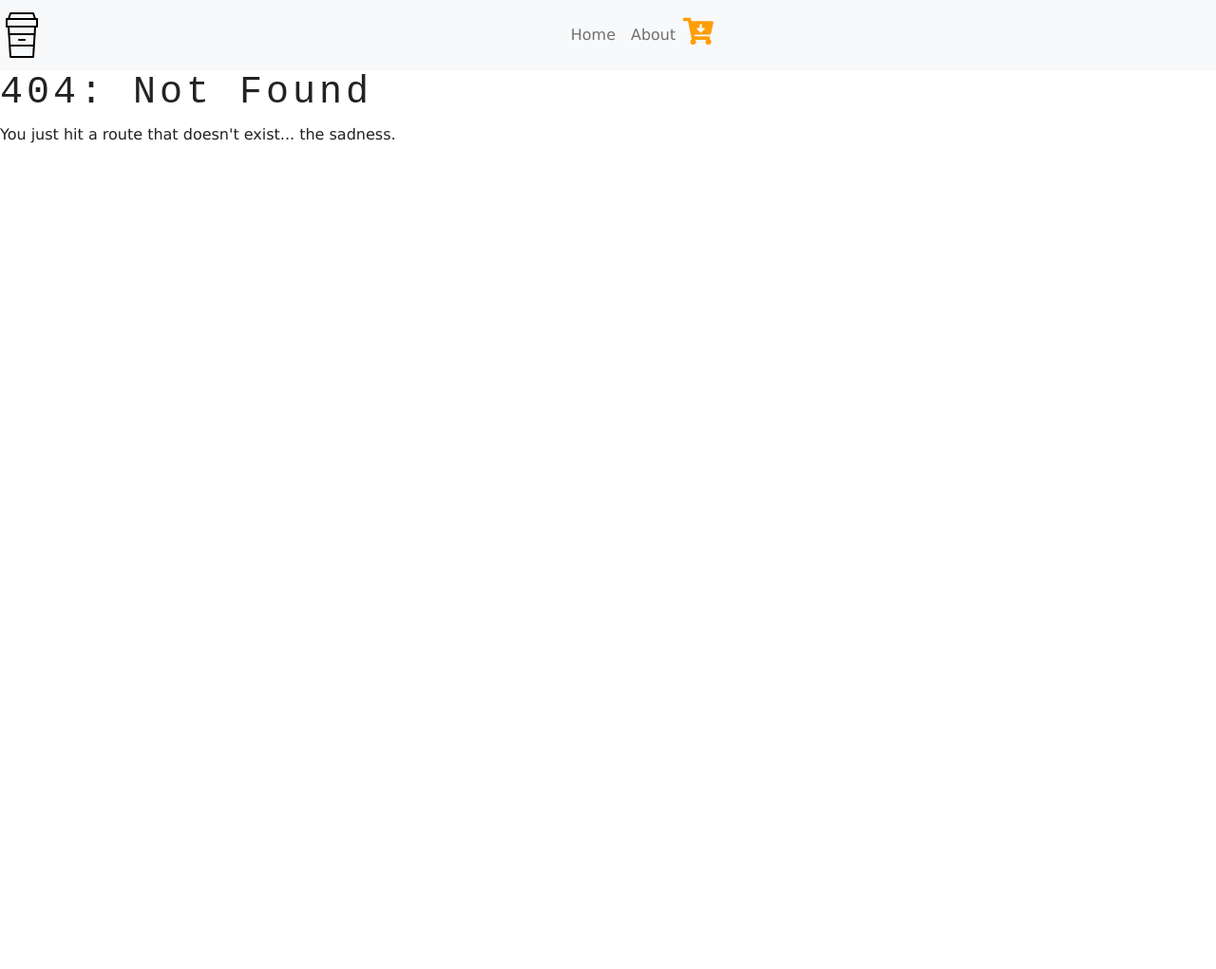
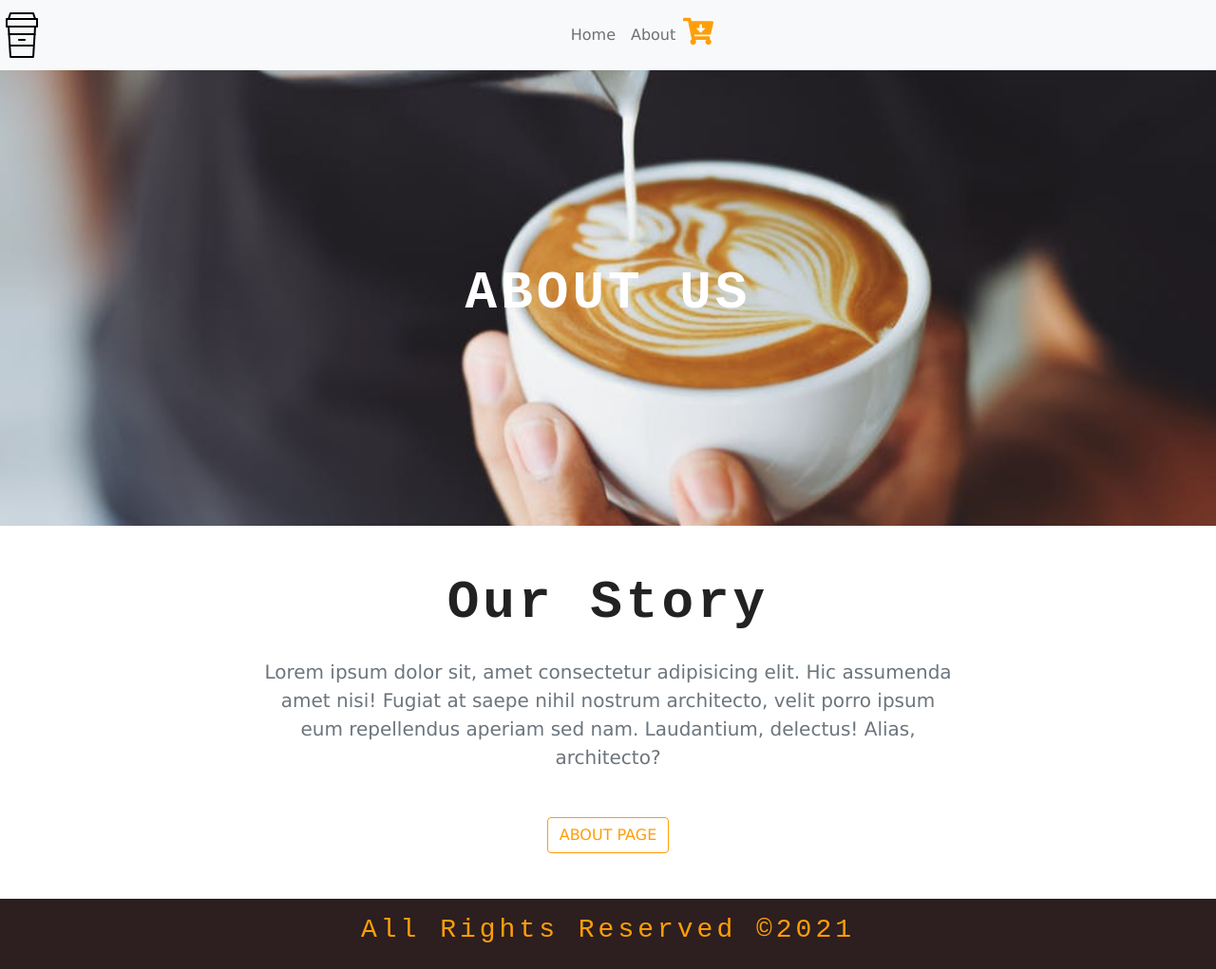
Before and after one commit to adriasala12/gatsby-coffee-website, a Gatsby site: page /about in a window 1280 px wide. Before the commit this address had no page. Shown: the whole page at 95% size. Before the commit the page ends 800 px from the top, so only its background shows below. Built offline with nearby package versions, Linux system fonts and the light colour scheme; Gatsby itself is replaced by a stand-in of ours.

Commit message:
Added footer, title, info, about page, background and contentful config

```diff
--- a/gatsby-config.js
+++ b/gatsby-config.js
@@ -1,3 +1,6 @@
+require("dotenv").config({
+  path: `.env.${process.env.NODE_ENV}`,
+})
 module.exports = {
   siteMetadata: {
     title: `Coffee Shop`,
@@ -36,7 +39,15 @@ module.exports = {
       resolve: "@rhysforyou/gatsby-plugin-safari-site-icon",
       options: {
         icon: "./src/images/logo.svg",
-      }
+      },
+    },
+    {
+      resolve: `gatsby-source-contentful`,
+      options: {
+        spaceId: process.env.CONTENTFUL_SPACE_ID,
+        // Learn about environment variables: https://gatsby.dev/env-vars
+        accessToken: process.env.CONTENTFUL_ACCESS_TOKEN,
+      },
     },
   ],
 }
--- a/package.json
+++ b/package.json
@@ -6,13 +6,14 @@
   "author": "Kyle Mathews <mathews.kyle@gmail.com>",
   "dependencies": {
     "@rhysforyou/gatsby-plugin-safari-site-icon": "^1.0.2",
-    "gatsby": "^2.30.3",
+    "gatsby": "^2.31.1",
     "gatsby-background-image": "^1.4.0",
     "gatsby-image": "^2.9.0",
     "gatsby-plugin-manifest": "^2.10.0",
     "gatsby-plugin-offline": "^3.8.0",
     "gatsby-plugin-react-helmet": "^3.8.0",
     "gatsby-plugin-sharp": "^2.12.2",
+    "gatsby-source-contentful": "^4.5.1",
     "gatsby-source-filesystem": "^2.9.1",
     "gatsby-transformer-sharp": "^2.10.1",
     "prop-types": "^15.7.2",
--- a/src/components/Globals/BackgroundSection.js
+++ b/src/components/Globals/BackgroundSection.js
@@ -7,7 +7,7 @@ export default function BackgroundSection({img, styleClass, title, children}) {
             className={styleClass}
             fluid={img}>
                 <h1 className="title text-white text-uppercase text-center
-                    display-4 font-weight-bold">
+                    display-4 fw-bold">
                         {title}
                 </h1>
                 {children}
--- /dev/null
+++ b/src/components/Globals/Footer.js
@@ -0,0 +1,15 @@
+import React from 'react'
+
+export default function Footer() {
+    return (
+        <footer className="footer py-3">
+            <div className="container">
+                <div className="row">
+                    <div className="col-10 mx-auto col-md-6 text-yellow text-center text-capitalize">
+    <h3>all rights reserved &copy;{new Date().getFullYear().toString()}</h3>
+                    </div>
+                </div>
+            </div>
+        </footer>
+    )
+}
--- /dev/null
+++ b/src/components/Globals/Title.js
@@ -0,0 +1,11 @@
+import React from 'react'
+
+export default function Title({title}) {
+    return (
+        <div className="row">
+            <div className="col text-center mb-3">
+                <h1 className="display-4 text-capitalize fw-bold">{title}</h1>
+            </div>
+        </div>
+    )
+}
--- /dev/null
+++ b/src/components/Home/Info.js
@@ -0,0 +1,23 @@
+import React from 'react'
+import {Link} from 'gatsby'
+import Title from '../Globals/Title'
+
+export default function Info() {
+    return (
+        <section className="py-5">
+            <div className="container">
+                <div className="row">
+                    <div className="col-10 col-sm-8 mx-auto text-center">
+                        <Title title="our story"></Title>
+                        <p className="lead text-muted mb-5">
+                            Lorem ipsum dolor sit, amet consectetur adipisicing elit. Hic assumenda amet nisi! Fugiat at saepe nihil nostrum architecto, velit porro ipsum eum repellendus aperiam sed nam. Laudantium, delectus! Alias, architecto?
+                        </p>
+                        <Link to='/about'>
+                            <button className="btn text-uppercase btn-yellow">about page</button>
+                        </Link>
+                    </div>
+                </div>
+            </div>
+        </section>
+    )
+}
--- a/src/components/layout.css
+++ b/src/components/layout.css
@@ -1,5 +1,5 @@
 :root {
-  --mainBrown: #2d1ef1;
+  --mainBrown: #2d1e1f;
   --mainYellow: rgb(255, 158, 9);
   --mainGrey: #ece8dc;
   --mainWhite: #fff;
@@ -42,3 +42,28 @@ h6 {
   background-size: cover;
   opacity: 1 !important;
 }
+
+.btn-yellow {
+  color: var(--mainYellow);
+  border-color: var(--mainYellow);
+}
+
+.btn-yellow:hover {
+  background: var(--mainYellow);
+  color: var(--mainBrown);
+}
+
+.footer {
+  background: var(--mainBrown);
+}
+
+.about-background {
+  min-height: 60vh;
+  display: flex;
+  align-items: center;
+  justify-content: center;
+  background: linear-gradient(rgba(255, 158, 9, 0.5), rgba(255, 158, 9, 0.5));
+  background-position: center;
+  background-size: cover;
+  opacity: 1 !important;
+}
--- a/src/components/layout.js
+++ b/src/components/layout.js
@@ -13,6 +13,7 @@ import "./bootstrap.css"
 import "./layout.css"
 
 import Navbar from "./Globals/Navbar"
+import Footer from "./Globals/Footer"
 
 const Layout = ({ children }) => {
   const data = useStaticQuery(graphql`
@@ -29,6 +30,7 @@ const Layout = ({ children }) => {
     <>
       <Navbar />
       {children}
+      <Footer />
     </>
   )
 }
--- /dev/null
+++ b/src/pages/about.js
@@ -0,0 +1,33 @@
+import React from "react"
+import { Link, graphql } from "gatsby"
+
+import Layout from "../components/layout"
+import SEO from "../components/seo"
+import BackgroundSection from "../components/Globals/BackgroundSection"
+import Info from "../components/Home/Info"
+
+const AboutPage = ({ data }) => (
+  <Layout>
+    <SEO title="Home" />
+    <BackgroundSection
+      img={data.img.childImageSharp.fluid}
+      title="about us"
+      styleClass="about-background"
+    />
+    <Info />
+  </Layout>
+)
+
+export const query = graphql`
+  {
+    img: file(relativePath: { eq: "about-background.jpeg" }) {
+      childImageSharp {
+        fluid {
+          ...GatsbyImageSharpFluid_tracedSVG
+        }
+      }
+    }
+  }
+`
+
+export default AboutPage
--- a/src/pages/index.js
+++ b/src/pages/index.js
@@ -4,6 +4,7 @@ import { Link, graphql } from "gatsby"
 import Layout from "../components/layout"
 import SEO from "../components/seo"
 import BackgroundSection from '../components/Globals/BackgroundSection'
+import Info from '../components/Home/Info'
 
 const IndexPage = ({data}) => (
   <Layout>
@@ -12,6 +13,7 @@ const IndexPage = ({data}) => (
       img={data.img.childImageSharp.fluid}
       title="coffee shop"
       styleClass="default-background" />
+      <Info />
   </Layout>
 )
 
```
Also changed, not shown: 1 other file.
